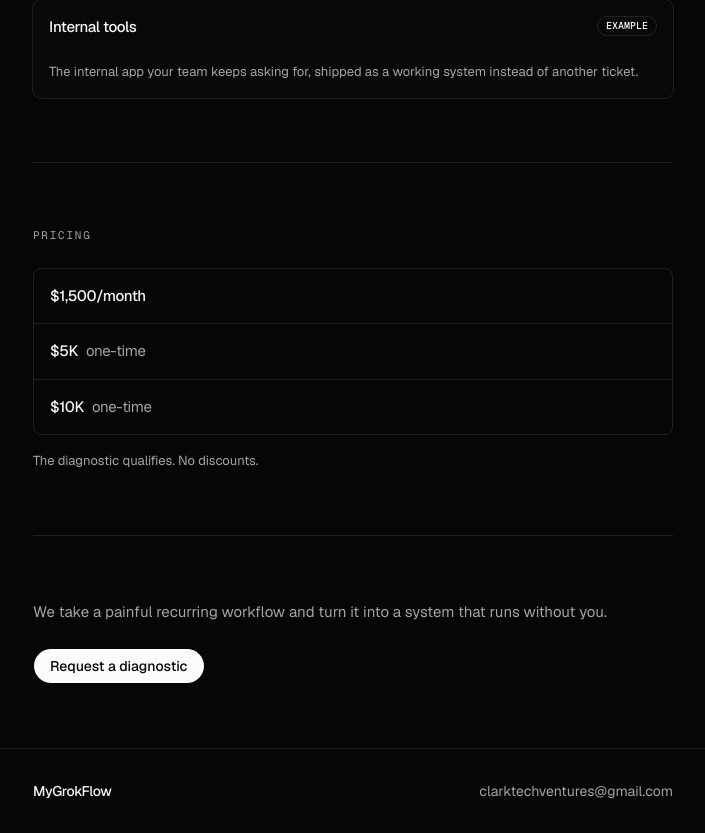
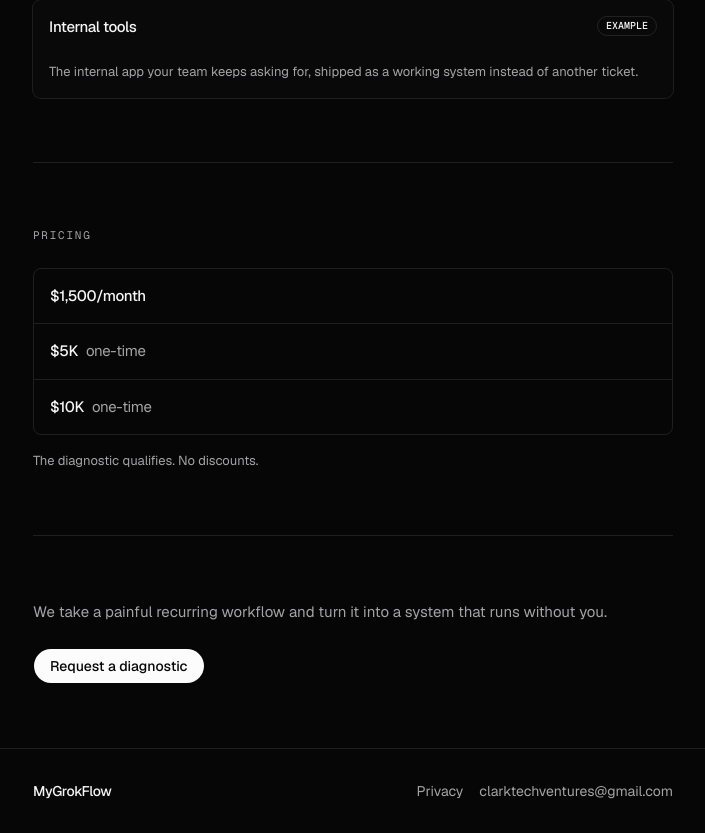
Before and after one commit to Josefusan/mygrokflow, a Next.js app: page / in a window 1280 px wide. Shown: the part 1878-2711 px from the top of the page, without its empty margins (287-992 px from the left). Built offline with nearby package versions, Linux system fonts and the light colour scheme.

Commit message:
Link Privacy from the landing footer.

```diff
--- a/components/landing.tsx
+++ b/components/landing.tsx
@@ -220,6 +220,13 @@ export function Landing() {
       <footer className="border-t border-border">
         <div className="mx-auto flex max-w-[42rem] items-center justify-between gap-4 px-4 py-8">
           <span className="text-sm font-medium tracking-tight">{SITE_NAME}</span>
+          <div className="flex flex-wrap items-center justify-end gap-x-4 gap-y-2">
+            <a
+              href="/privacy"
+              className="text-sm text-muted-foreground hover:text-foreground"
+            >
+              Privacy
+            </a>
             <a
               href={DIAGNOSTIC_MAILTO}
               className="text-sm text-muted-foreground hover:text-foreground"
@@ -227,6 +234,7 @@ export function Landing() {
               {DIAGNOSTIC_EMAIL}
             </a>
           </div>
+        </div>
       </footer>
     </div>
   );
```
Lines whose indentation alone changed are shown as unchanged.
